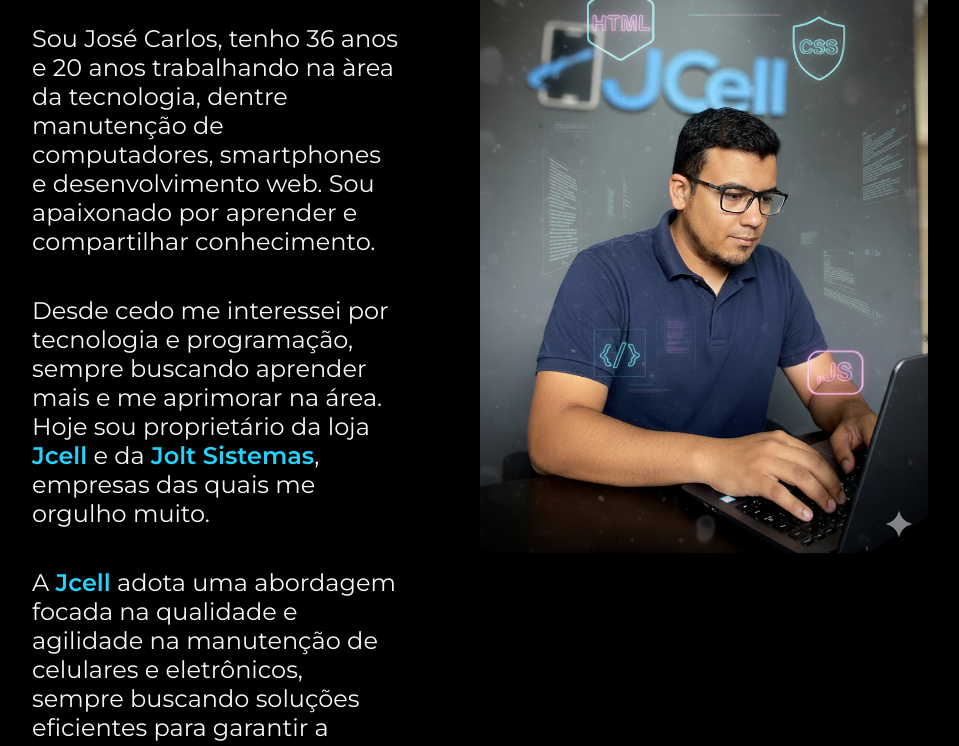
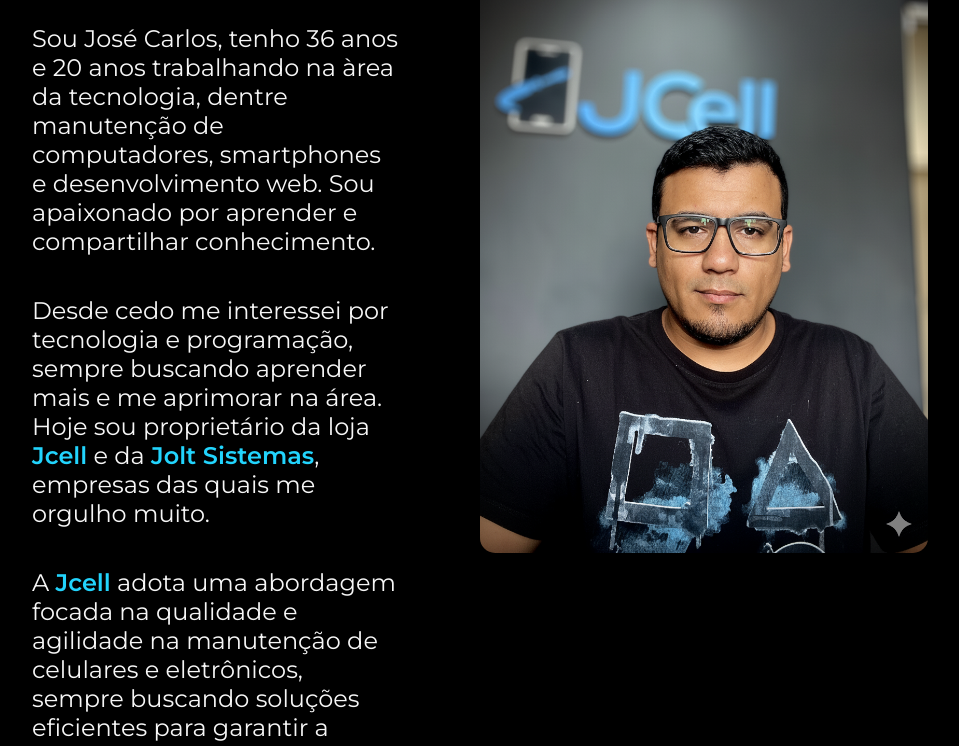
Before and after one commit to jcarloscarmo/site-apresentacao, a plain HTML site: page about.html in a window 1280 px wide. Shown: the part 173-919 px from the top of the page, without its empty margins (160-1119 px from the left). Drawn offline with nearby package versions, Linux system fonts and the light colour scheme.

Commit message:
nova imagem about

```diff
--- a/about.html
+++ b/about.html
@@ -25,7 +25,7 @@
                 A <strong>Jcell</strong> adota uma abordagem focada na qualidade e agilidade na manutenção de celulares e eletrônicos, sempre buscando soluções eficientes para garantir a satisfação dos clientes. Já a <strong>Jolt Sistemas</strong> tem como objetivo principal ajudar negócios que estão começando, desenvolvendo páginas web personalizadas e acessíveis, contribuindo para o crescimento e presença digital dessas empresas e pessoas.</p>
             <p class="apresentacao__conteudo__texto" data-anime>Além disso, sou um entusiasta de jogos eletrônicos, música e filmes. Acredito que essas paixões me ajudam a manter a criatividade e a inspiração em alta, o que é fundamental para o meu trabalho como desenvolvedor web.</p>
         </section>
-        <img class="apresentacao__imagem" src="./assets/jose.png" alt="Foto de José Carlos programando" data-anime>
+        <img class="apresentacao__imagem" src="./assets/jose-carlos.png" alt="Foto de José Carlos programando" data-anime>
     </main>
 
     <footer class="rodape">
```
Also changed, not shown: assets/jose-carlos.png (added).
